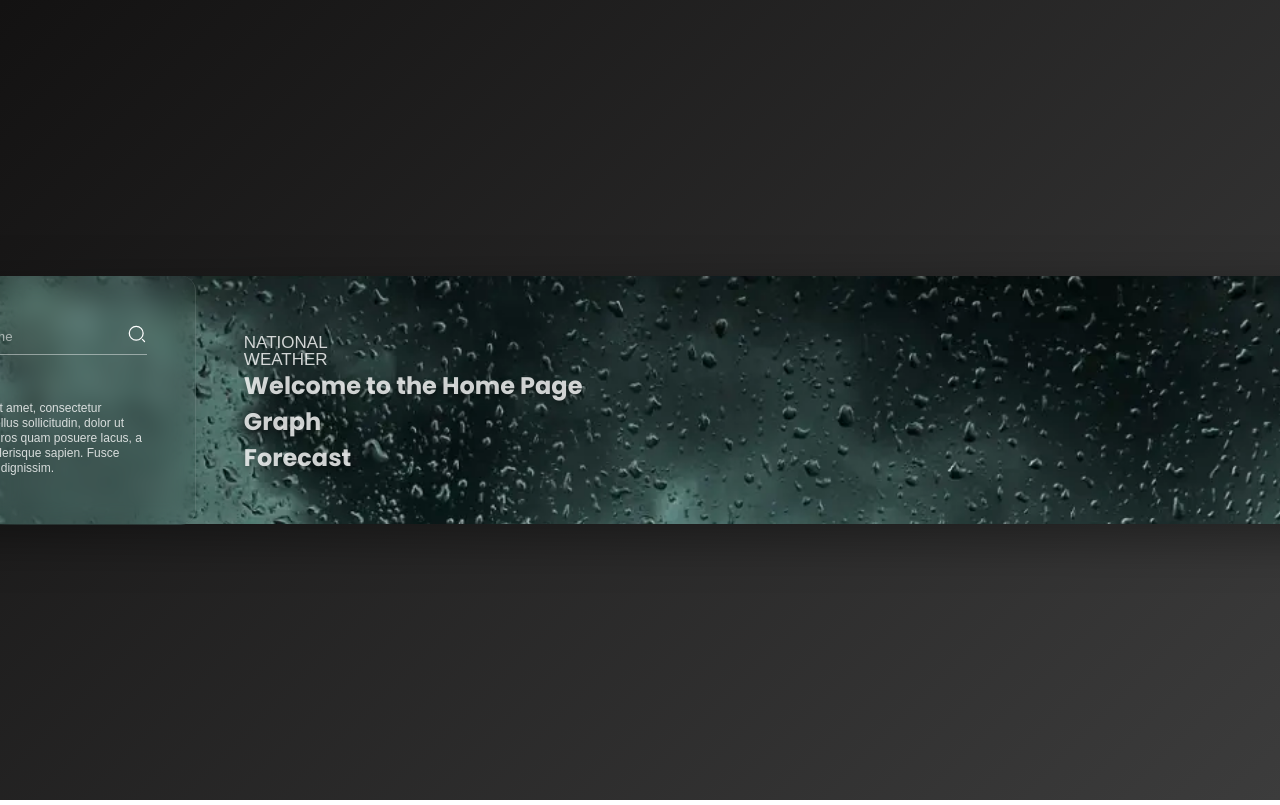
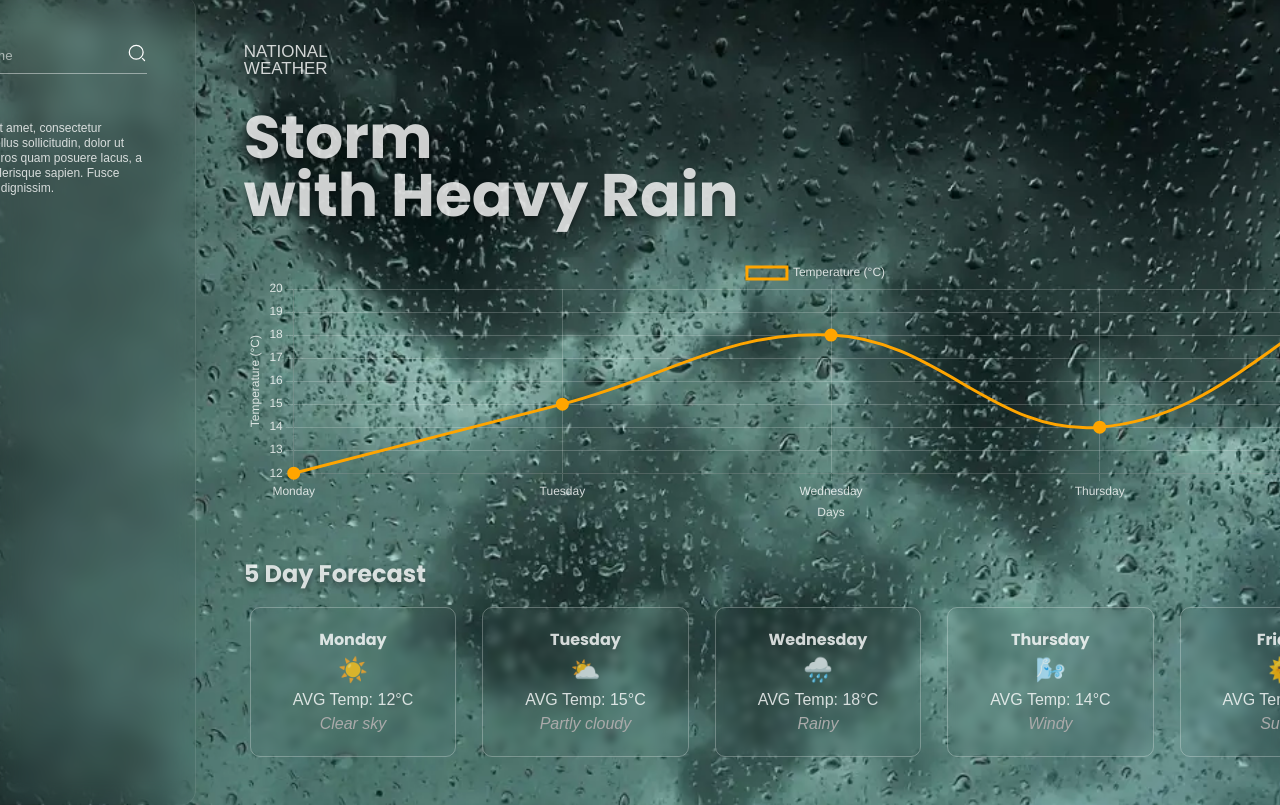
Before and after one commit to eleandro22/weather-app, a React (Vite) app: page / in a window 1280 px wide. Shown: the top 805 px of the page. Built offline with nearby package versions, Linux system fonts and the light colour scheme; a web font is replaced by a local one.

Commit message:
Update chart and forecast with dummy data

```diff
--- a/src/pages/HomePage/Chart/TemperatureChart.jsx
+++ b/src/pages/HomePage/Chart/TemperatureChart.jsx
@@ -0,0 +1,87 @@
+import { Line } from "react-chartjs-2";
+import {
+  Chart as ChartJS,
+  LineElement,
+  CategoryScale,
+  LinearScale,
+  PointElement,
+  Tooltip,
+  Legend,
+} from "chart.js";
+
+ChartJS.register(
+  LineElement,
+  CategoryScale,
+  LinearScale,
+  PointElement,
+  Tooltip,
+  Legend
+);
+
+const TemperatureChart = () => {
+  const days = ["Monday", "Tuesday", "Wednesday", "Thursday", "Friday"];
+  const temperatures = [12, 15, 18, 14, 20];
+
+  const data = {
+    labels: days,
+    datasets: [
+      {
+        label: "Temperature (°C)",
+        data: temperatures,
+        borderColor: "orange",
+        tension: 0.4,
+        borderWidth: 3,
+        pointRadius: 5,
+        pointBackgroundColor: "orange",
+      },
+    ],
+  };
+
+  const options = {
+    responsive: true,
+    plugins: {
+      legend: {
+        display: true,
+        position: "top",
+        labels: {
+          color: "rgba(255, 255, 255, 0.8)",
+        },
+      },
+      tooltip: {
+        enabled: true,
+      },
+    },
+    scales: {
+      x: {
+        ticks: {
+          color: "rgba(255, 255, 255, 0.8)",
+        },
+        grid: {
+          color: "rgba(255, 255, 255, 0.2)",
+        },
+        title: {
+          display: true,
+          text: "Days",
+          color: "rgba(255, 255, 255, 0.8)",
+        },
+      },
+      y: {
+        ticks: {
+          color: "rgba(255, 255, 255, 0.8)",
+        },
+        grid: {
+          color: "rgba(255, 255, 255, 0.2)",
+        },
+        title: {
+          display: true,
+          text: "Temperature (°C)",
+          color: "rgba(255, 255, 255, 0.8)",
+        },
+      },
+    },
+  };
+
+  return <Line data={data} options={options} height={70} />;
+};
+
+export default TemperatureChart;
--- /dev/null
+++ b/src/pages/HomePage/Forecast/Forecast.jsx
@@ -0,0 +1,26 @@
+const Forecast = () => {
+  const forecastData = [
+    { day: "Monday", temp: 12, description: "Clear sky", icon: "☀️" },
+    { day: "Tuesday", temp: 15, description: "Partly cloudy", icon: "⛅" },
+    { day: "Wednesday", temp: 18, description: "Rainy", icon: "🌧️" },
+    { day: "Thursday", temp: 14, description: "Windy", icon: "🌬️" },
+    { day: "Friday", temp: 20, description: "Sunny", icon: "🌞" },
+  ];
+
+  return (
+    <div className="forecast-content" style={{ display: "flex", gap: "20px" }}>
+      {forecastData.map((day, index) => (
+        <div key={index} className="forecast-content-day">
+          <p style={{ fontWeight: "bold" }}>{day.day}</p>
+          <p style={{ fontSize: "24px" }}>{day.icon}</p>
+          <p>AVG Temp: {day.temp}°C</p>
+          <p style={{ fontStyle: "italic", color: "#aaa" }}>
+            {day.description}
+          </p>
+        </div>
+      ))}
+    </div>
+  );
+};
+
+export default Forecast;
--- /dev/null
+++ b/src/pages/HomePage/Forecast/Forecast.scss
@@ -0,0 +1,16 @@
+.forecast-content {
+  display: flex;
+  flex-direction: row;
+  justify-content: space-evenly;
+  width: 100%;
+  margin-top: 15px;
+
+  &-day {
+    width: 18%;
+    border: 1px solid #ffffff45;
+    border-radius: 10px;
+    padding: 20px;
+    text-align: center;
+    backdrop-filter: blur(4px);
+  }
+}
--- a/src/pages/HomePage/HomePage.jsx
+++ b/src/pages/HomePage/HomePage.jsx
@@ -1,3 +1,6 @@
+import TemperatureChart from "./Chart/TemperatureChart";
+import Forecast from "./Forecast/Forecast";
+
 const HomePage = () => {
   return (
     <div className="main-content">
@@ -7,13 +10,17 @@ const HomePage = () => {
         </p>
       </div>
       <div className="main-content-heading">
-        <h2>Welcome to the Home Page</h2>
+        <h2>
+          Storm <br />
+          with Heavy Rain
+        </h2>
       </div>
       <div className="main-content-graph">
-        <h2>Graph</h2>
+        <TemperatureChart />
       </div>
       <div className="main-content-forecast">
-        <h2>Forecast</h2>
+        <h2>5 Day Forecast</h2>
+        <Forecast />
       </div>
     </div>
   );
--- a/src/pages/HomePage/HomePage.scss
+++ b/src/pages/HomePage/HomePage.scss
@@ -1,5 +1,13 @@
 .main-content {
+  display: flex;
+  flex-direction: column;
+  gap: 2rem;
+
   &-heading {
+    h2 {
+      font-size: 60px;
+      line-height: 3.6rem;
+    }
   }
 }
 .content-logo {
--- a/src/styles/styles.scss
+++ b/src/styles/styles.scss
@@ -14,3 +14,4 @@
 
 @import "../pages/HomePage/HomePage.scss";
 @import "/src/pages/HomePage/Chart/TemperatureChart.scss";
+@import "/src/pages/HomePage/Forecast/Forecast.scss";
```
